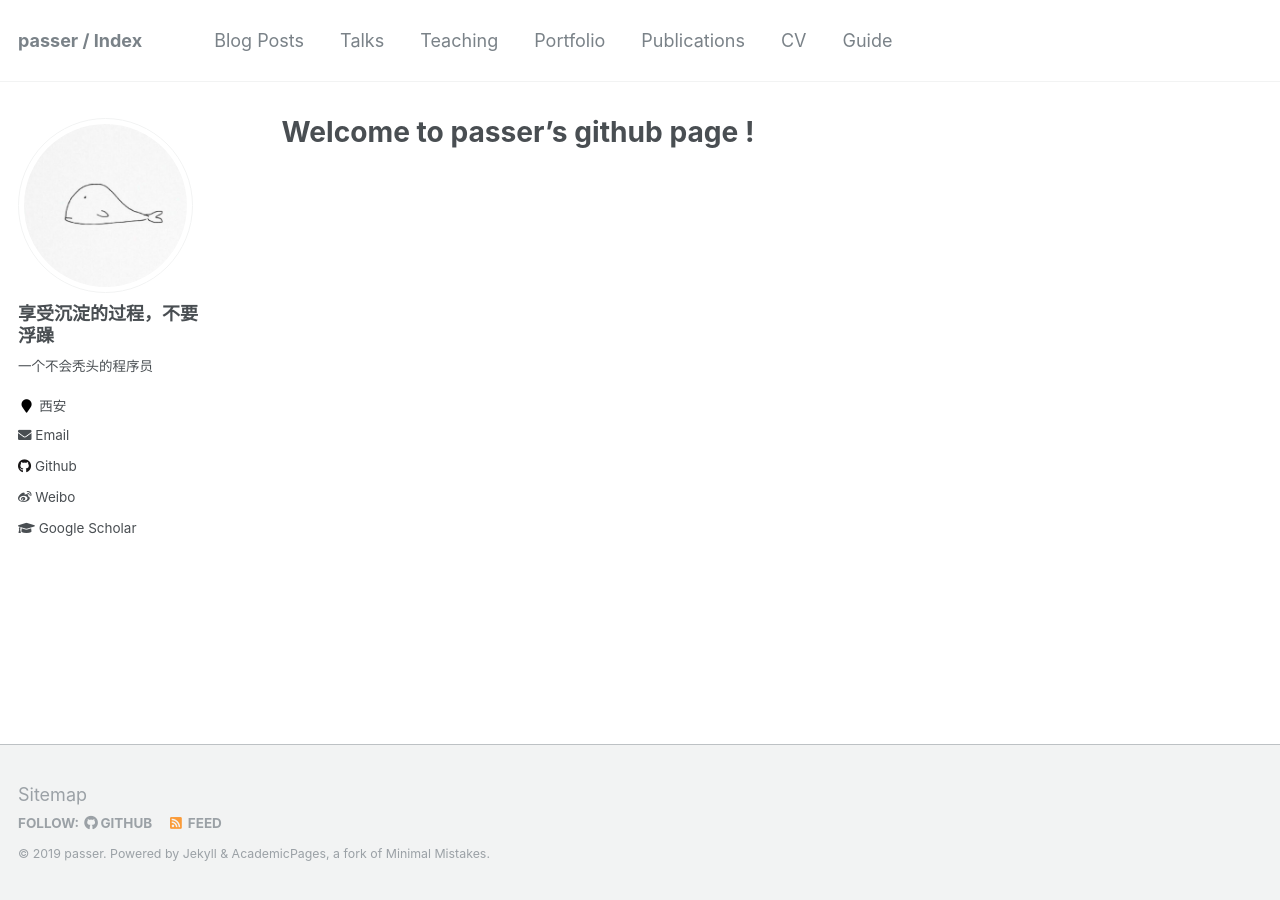
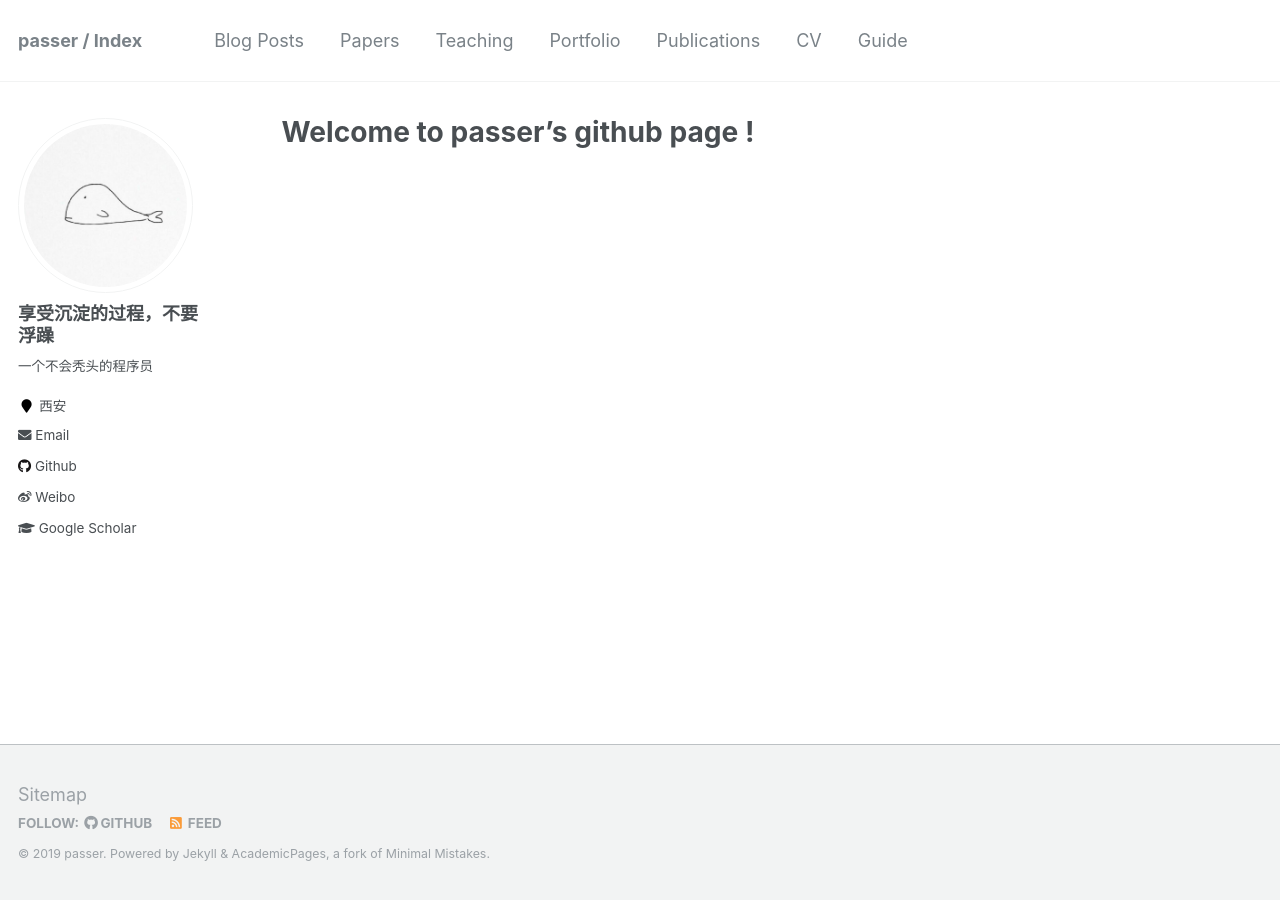
Before and after one commit to icankeep/icankeep.github.io, a Jekyll site: the page built from _pages/about.md, in a window 1280 px wide. Built offline with Jekyll 4.4.1, drawn with Linux system fonts in a browser that asks for light colours.

Commit message:
AutoPush

```diff
--- a/_data/navigation.yml
+++ b/_data/navigation.yml
@@ -3,7 +3,7 @@ main:
   - title: "Blog Posts"
     url: /year-archive/
 
-  - title: "Talks"
+  - title: "Papers"
     url: /talks/
 
   - title: "Teaching"
```
